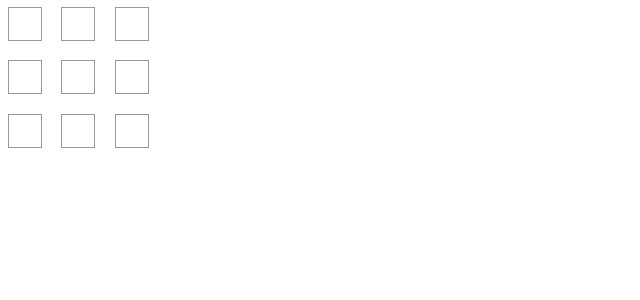
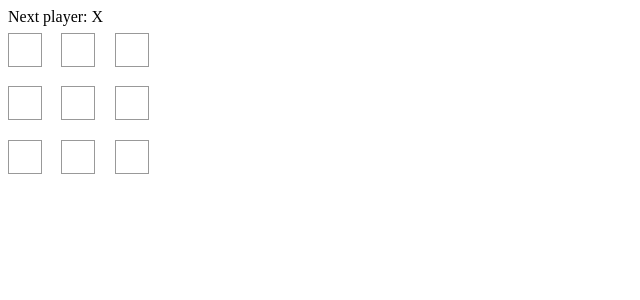
Before and after one commit to ikanago/TicTacToe, a React app: page / in a window 1280 px wide. Shown: the top 300 px of the page, without its empty margins (0-640 px from the left). Built offline with nearby package versions, Linux system fonts and the light colour scheme.

Commit message:
feat: Render marks in cells which playre clicked

```diff
--- a/src/Board.tsx
+++ b/src/Board.tsx
@@ -1,15 +1,31 @@
-import React from "react";
+import React, { useState } from "react";
 import styled from "styled-components";
-import { Square } from "./Square";
+import { Cell } from "./Cell";
 
 export const Board = () => {
-    const squares = new Array(9).fill(0);
+    const [cells, setCells] = useState(Array(9).fill(null));
+    const [xIsNext, setXIsNext] = useState(true);
+    const updateCells = (index: number) => {
+        const _cells = [...cells];
+        _cells[index] = xIsNext ? "X" : "O";
+        setCells(_cells);
+        setXIsNext(!xIsNext);
+    };
+    const status = `Next player: ${xIsNext ? "X" : "O"}`;
+
     return (
-        <BoardWrapper>
-            {squares.map((_, i) => (
-                <Square key={i} />
-            ))}
-        </BoardWrapper>
+        <>
+            <Status>{status}</Status>
+            <BoardWrapper>
+                {cells.map((_, i) => (
+                    <Cell
+                        key={i}
+                        value={cells[i]}
+                        onClick={() => updateCells(i)}
+                    />
+                ))}
+            </BoardWrapper>
+        </>
     );
 };
 
--- a/src/Square.tsx
+++ b/src/Cell.tsx
@@ -1,8 +1,13 @@
 import React from "react";
 import styled from "styled-components";
 
-export const Square = () => {
-    return <Button>{/* TODO */}</Button>;
+type CellProps = {
+    value: string | null;
+    onClick: () => void;
+};
+
+export const Cell = ({ value, onClick }: CellProps) => {
+    return <Button onClick={onClick}>{value}</Button>;
 };
 
 const Button = styled.button`
```
